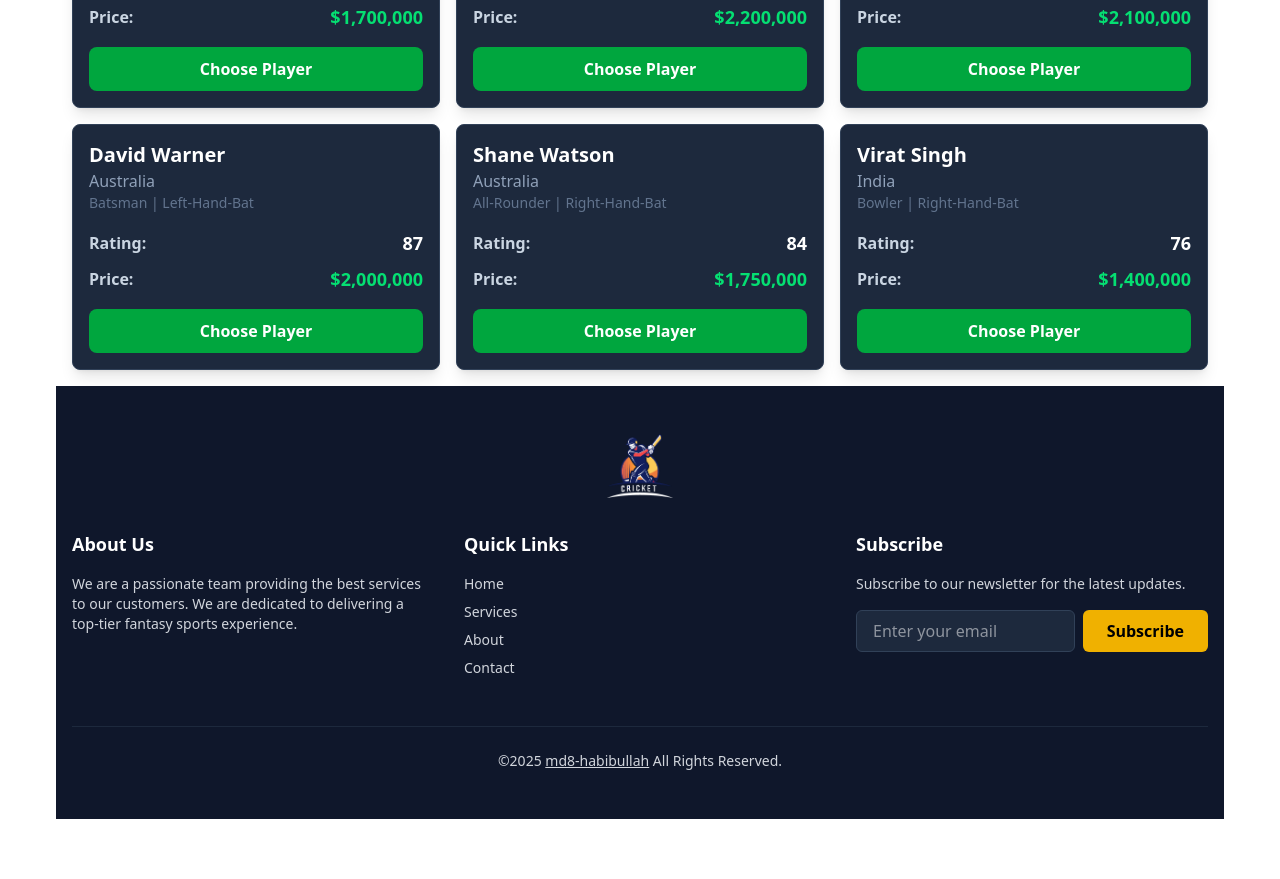
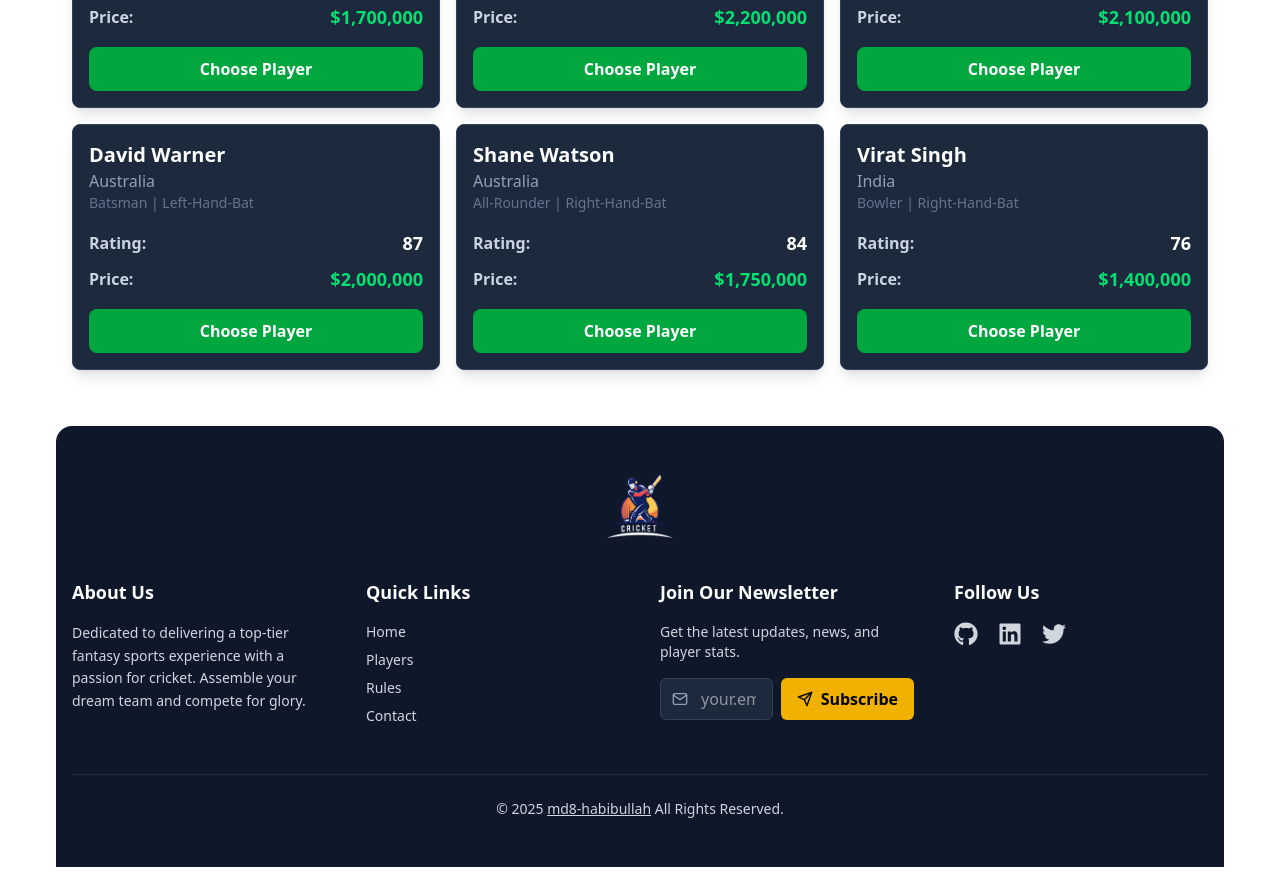
Before and after one commit to kokey1234/Fantasy-Cricket-Team-Builder, a React (Vite) app: page / in a window 1280 px wide. Shown: the part 1480-2359 px from the top of the page. Before the commit the page ends 2311 px from the top, so only its background shows below. Built offline with nearby package versions, Linux system fonts and the light colour scheme.

Commit message:
add animation framer motion

```diff
--- a/src/component/Available.jsx
+++ b/src/component/Available.jsx
@@ -1,58 +1,72 @@
+// src/component/Available.jsx
+
 import React, { useEffect, useState } from "react";
 import Card from "./Card";
+// eslint-disable-next-line no-unused-vars
+import { motion } from "framer-motion"; // 1. Import motion
 
 export const Available = ({ onSelectPlayer, selectedPlayers }) => {
+  // ... (your existing state and fetch logic is perfect) ...
   const [players, setPlayers] = useState([]);
   const [loading, setLoading] = useState(true);
   const [error, setError] = useState(null);
 
   useEffect(() => {
-    let mounted = true;
     fetch("/data.json")
-      .then((res) => {
-        if (!res.ok) throw new Error("Failed to fetch data");
-        return res.json();
-      })
-      .then((data) => {
-        if (!mounted) return;
-        setPlayers(data);
-      })
-      .catch((err) => {
-        if (!mounted) return;
-        setError(err.message || "Unknown error");
-      })
-      .finally(() => mounted && setLoading(false));
-
-    return () => {
-      mounted = false;
-    };
+      .then((res) => res.json())
+      .then((data) => setPlayers(data))
+      .catch((err) => setError(err.message))
+      .finally(() => setLoading(false));
   }, []);
 
+  // 2. Define animation variants
+  const containerVariants = {
+    hidden: { opacity: 0 },
+    visible: {
+      opacity: 1,
+      transition: {
+        staggerChildren: 0.1, // This creates the cool stagger effect
+      },
+    },
+  };
+
+  const cardVariants = {
+    hidden: { opacity: 0, y: 50 },
+    visible: { opacity: 1, y: 0 },
+  };
+
   if (loading) {
-    return <div className="py-6 text-center text-gray-600">Loading players…</div>;
+    /* ... no changes ... */
   }
   if (error) {
-    return <div className="py-6 text-center text-red-500">Error: {error}</div>;
+    /* ... no changes ... */
   }
   if (!players.length) {
-    return <div className="py-6 text-center text-gray-500">No players found.</div>;
+    /* ... no changes ... */
   }
 
   const isPlayerSelected = (player) => {
-    return selectedPlayers.some(p => p.name === player.name);
-  }
+    return selectedPlayers.some((p) => p.name === player.name);
+  };
 
   return (
-    <div className="grid grid-cols-1 sm:grid-cols-2 lg:grid-cols-3 gap-4">
+    // 3. Apply the animation variants to motion components
+    <motion.div
+      className="grid grid-cols-1 sm:grid-cols-2 lg:grid-cols-3 gap-4"
+      variants={containerVariants}
+      initial="hidden"
+      animate="visible"
+    >
       {players.map((p) => (
-        <Card
-          key={p.name} // Use a unique identifier from your data
-          player={p}
-          onSelectPlayer={onSelectPlayer}
-          isSelected={isPlayerSelected(p)}
-        />
+        <motion.div key={p.id || p.name} variants={cardVariants}>
+          <Card
+            player={p}
+            onSelectPlayer={onSelectPlayer}
+            isSelected={isPlayerSelected(p)}
+          />
+        </motion.div>
       ))}
-    </div>
+    </motion.div>
   );
 };
 
--- a/src/component/Card.jsx
+++ b/src/component/Card.jsx
@@ -1,47 +1,57 @@
+// src/component/Card.jsx
+
 import React from 'react';
+// 1. Import motion for hover animations
+// eslint-disable-next-line no-unused-vars
+import { motion } from 'framer-motion';
+// 2. Import toast for notifications
+import { toast } from 'react-toastify';
 
 const Card = ({ player, onSelectPlayer, isSelected }) => {
   const { name, country, role, rating, batting_style, price } = player;
-
   const formattedPrice = new Intl.NumberFormat().format(price);
 
+  // 3. Create a handler to show toast before selecting
+  const handleSelect = () => {
+    if (!isSelected) {
+      toast.success(`${name} selected!`);
+    }
+    onSelectPlayer(player);
+  };
+
   return (
-    // Main container with a dark background and subtle border
-    <div className="border border-slate-700 rounded-lg p-4 shadow-lg bg-slate-800 flex flex-col justify-between text-slate-300">
+    // 4. Add a hover animation to the entire card
+    <motion.div
+      className="border border-slate-700 rounded-lg p-4 shadow-lg bg-slate-800 flex flex-col justify-between text-slate-300 h-full"
+      whileHover={{ scale: 1.03, y: -5 }} // Card lifts up and grows slightly on hover
+      transition={{ type: 'spring', stiffness: 300 }}
+    >
       <div>
-        {/* Player Name: Bright white for prominence */}
         <h3 className="text-xl font-bold text-white">{name}</h3>
-
-        {/* Country & Role: Lighter gray for secondary details */}
         <p className="text-slate-400">{country}</p>
         <p className="text-sm text-slate-500 mb-4">{role} | {batting_style}</p>
-
-        {/* Rating: Clear label with a distinct, bold value */}
         <div className="my-2 flex justify-between items-center">
           <span className="font-semibold text-slate-300">Rating:</span>
           <span className="font-bold text-white text-lg">{rating}</span>
         </div>
-
-        {/* Price: Clear label with a highlighted, colored value to draw attention */}
         <div className="mb-4 flex justify-between items-center">
           <span className="font-semibold text-slate-300">Price:</span>
           <span className="font-bold text-green-400 text-lg">${formattedPrice}</span>
         </div>
       </div>
 
-      {/* Button: Updated green for better visibility on the dark card */}
       <button
-        onClick={() => onSelectPlayer(player)}
+        onClick={handleSelect} // Use the new handler
         disabled={isSelected}
-        className={`w-full py-2.5 px-4 rounded-lg text-white font-semibold transition-colors duration-200 ${
+        className={`w-full py-2.5 px-4 rounded-lg text-white font-semibold transition-transform duration-200 ${
           isSelected
             ? 'bg-slate-600 cursor-not-allowed'
-            : 'bg-green-600 hover:bg-green-700'
+            : 'bg-green-600 hover:bg-green-700 active:scale-95'
         }`}
       >
         {isSelected ? 'Selected' : 'Choose Player'}
       </button>
-    </div>
+    </motion.div>
   );
 };
 
--- a/src/component/Footer.jsx
+++ b/src/component/Footer.jsx
@@ -1,90 +1,194 @@
+// src/component/Footer.jsx
+
 import React from "react";
-// Make sure the path to your logo is correct
+// eslint-disable-next-line no-unused-vars
+import { motion } from "framer-motion";
+// 1. Import the icons you want to use
+import { FaGithub, FaLinkedin, FaTwitter } from "react-icons/fa";
+import { FiMail, FiSend } from "react-icons/fi";
 import footerLogo from "../assets/logo-footer.png";
 
 const Footer = () => {
+  // Animation variants for the container to orchestrate animations
+  const footerVariants = {
+    hidden: { opacity: 0 },
+    visible: {
+      opacity: 1,
+      transition: {
+        staggerChildren: 0.2, // Stagger the animation of children
+      },
+    },
+  };
+
+  // Animation variants for each column
+  const columnVariants = {
+    hidden: { opacity: 0, y: 30 },
+    visible: { opacity: 1, y: 0, transition: { duration: 0.5 } },
+  };
+
+  // Hover effect for interactive elements
+  const iconHover = {
+    scale: 1.2,
+    transition: { type: "spring", stiffness: 300 },
+  };
+
   return (
-    <footer className="bg-slate-900 text-gray-300 py-12">
+    <motion.footer
+      className="bg-slate-900 text-gray-300 py-12 rounded-t-2xl mt-10"
+      variants={footerVariants}
+      initial="hidden"
+      whileInView="visible" // Animate when the footer comes into view
+      viewport={{ once: true, amount: 0.2 }} // Animate once
+    >
       <div className="container mx-auto px-4">
-        {/* Top section with logo */}
-        <div className="flex justify-center mb-8">
-          <img src={footerLogo} alt="Cricket Logo" className="h-16" />
-        </div>
+        <motion.div
+          variants={columnVariants}
+          className="flex justify-center mb-10"
+        >
+          <img src={footerLogo} alt="Select Your XI Logo" className="h-16" />
+        </motion.div>
 
-        {/* Main content grid for the three columns */}
-        <div className="grid grid-cols-1 md:grid-cols-3 gap-10 text-center md:text-left">
+        {/* Updated to a 4-column grid to include social links */}
+        <div className="grid grid-cols-1 md:grid-cols-2 lg:grid-cols-4 gap-10 text-center md:text-left">
           {/* Column 1: About Us */}
-          <div>
+          <motion.div variants={columnVariants}>
             <h3 className="text-lg font-semibold text-white mb-4">About Us</h3>
-            <p className="text-sm">
-              We are a passionate team providing the best services to our
-              customers. We are dedicated to delivering a top-tier fantasy
-              sports experience.
+            <p className="text-sm leading-relaxed">
+              Dedicated to delivering a top-tier fantasy sports experience with
+              a passion for cricket. Assemble your dream team and compete for
+              glory.
             </p>
-          </div>
+          </motion.div>
 
           {/* Column 2: Quick Links */}
-          <div>
+          <motion.div variants={columnVariants}>
             <h3 className="text-lg font-semibold text-white mb-4">
               Quick Links
             </h3>
             <ul className="space-y-2 text-sm">
               <li>
-                <a href="#" className="hover:text-yellow-400 transition-colors">
+                <motion.a
+                  href="#"
+                  className="hover:text-yellow-400 transition-colors"
+                  whileHover={iconHover}
+                >
                   Home
-                </a>
+                </motion.a>
               </li>
               <li>
-                <a href="#" className="hover:text-yellow-400 transition-colors">
-                  Services
-                </a>
+                <motion.a
+                  href="#"
+                  className="hover:text-yellow-400 transition-colors"
+                  whileHover={iconHover}
+                >
+                  Players
+                </motion.a>
               </li>
               <li>
-                <a href="#" className="hover:text-yellow-400 transition-colors">
-                  About
-                </a>
+                <motion.a
+                  href="#"
+                  className="hover:text-yellow-400 transition-colors"
+                  whileHover={iconHover}
+                >
+                  Rules
+                </motion.a>
               </li>
               <li>
-                <a href="#" className="hover:text-yellow-400 transition-colors">
+                <motion.a
+                  href="#"
+                  className="hover:text-yellow-400 transition-colors"
+                  whileHover={iconHover}
+                >
                   Contact
-                </a>
+                </motion.a>
               </li>
             </ul>
-          </div>
+          </motion.div>
 
           {/* Column 3: Subscribe */}
-          <div>
-            <h3 className="text-lg font-semibold text-white mb-4">Subscribe</h3>
+          <motion.div variants={columnVariants}>
+            <h3 className="text-lg font-semibold text-white mb-4">
+              Join Our Newsletter
+            </h3>
             <p className="text-sm mb-4">
-              Subscribe to our newsletter for the latest updates.
+              Get the latest updates, news, and player stats.
             </p>
             <form className="flex flex-col sm:flex-row gap-2">
-              <input
-                type="email"
-                placeholder="Enter your email"
-                className="w-full px-4 py-2 rounded-md bg-slate-800 border border-slate-700 text-white focus:outline-none focus:ring-2 focus:ring-yellow-500"
-                required
-              />
+              <div className="relative flex-grow">
+                <FiMail className="absolute left-3 top-1/2 -translate-y-1/2 text-slate-400" />
+                <input
+                  type="email"
+                  placeholder="your.email@example.com"
+                  className="w-full pl-10 pr-4 py-2 rounded-md bg-slate-800 border border-slate-700 text-white focus:outline-none focus:ring-2 focus:ring-yellow-500"
+                  required
+                />
+              </div>
               <button
                 type="submit"
-                className="bg-yellow-500 text-black font-bold px-6 py-2 rounded-md hover:bg-yellow-600 transition-colors"
+                className="bg-yellow-500 text-black font-bold px-4 py-2 rounded-md hover:bg-yellow-600 transition-colors flex items-center justify-center gap-2"
               >
-                Subscribe
+                <FiSend />
+                <span>Subscribe</span>
               </button>
             </form>
-          </div>
+          </motion.div>
+
+          {/* Column 4: Follow Us (NEW) */}
+          <motion.div
+            variants={columnVariants}
+            className="text-center md:text-left"
+          >
+            <h3 className="text-lg font-semibold text-white mb-4">Follow Us</h3>
+            <div className="flex justify-center md:justify-start space-x-5 mt-4">
+              <motion.a
+                href="https://github.com/md8-habibullah"
+                target="_blank"
+                rel="noopener noreferrer"
+                whileHover={iconHover}
+                className="text-2xl hover:text-yellow-400 transition-colors"
+              >
+                <FaGithub />
+              </motion.a>
+              <motion.a
+                href="#"
+                whileHover={iconHover}
+                className="text-2xl hover:text-yellow-400 transition-colors"
+              >
+                <FaLinkedin />
+              </motion.a>
+              <motion.a
+                href="#"
+                whileHover={iconHover}
+                className="text-2xl hover:text-yellow-400 transition-colors"
+              >
+                <FaTwitter />
+              </motion.a>
+            </div>
+          </motion.div>
         </div>
 
         {/* Bottom bar with copyright */}
-        <div className="border-t border-slate-800 mt-12 pt-6 text-center text-sm">
+        <motion.div
+          initial={{ opacity: 0 }}
+          animate={{ opacity: 1 }}
+          transition={{ duration: 0.5, delay: 0.8 }} // Fades in after columns
+          className="border-t border-slate-800 mt-12 pt-6 text-center text-sm"
+        >
           <p>
-            &copy;2025{" "}
-            <a href="https://github.com/md8-habibullah" target="_Blank" className="underline">md8-habibullah</a> All
-            Rights Reserved.
+            &copy; {new Date().getFullYear()}{" "}
+            <a
+              href="https://github.com/md8-habibullah"
+              target="_blank"
+              rel="noopener noreferrer"
+              className="underline hover:text-yellow-400 transition-colors"
+            >
+              md8-habibullah
+            </a>{" "}
+            All Rights Reserved.
           </p>
-        </div>
+        </motion.div>
       </div>
-    </footer>
+    </motion.footer>
   );
 };
 
--- a/src/component/Selected.jsx
+++ b/src/component/Selected.jsx
@@ -1,4 +1,9 @@
 import React from 'react';
+// 1. Import motion and AnimatePresence for animations
+// eslint-disable-next-line no-unused-vars
+import { motion, AnimatePresence } from 'framer-motion';
+// 2. Import toast for notifications
+import { toast } from 'react-toastify';
 
 // A small, self-contained SVG for the trash icon
 const TrashIcon = () => (
@@ -7,56 +12,101 @@ const TrashIcon = () => (
   </svg>
 );
 
+// ✨ Awesome new helper function to get initials from a name
+const getInitials = (name) => {
+  if (!name) return '??';
+  const words = name.split(' ');
+  if (words.length > 1) {
+    return words[0].charAt(0) + words[words.length - 1].charAt(0);
+  }
+  return name.substring(0, 2);
+};
+
+
 export const Selected = ({ selectedPlayers, onRemovePlayer, onAddMore }) => {
-  // If no players are selected, show a helpful message and the button
+  // 3. Create a handler to show toast AND call the remove function
+  const handleRemovePlayer = (player) => {
+    toast.error(`${player.name} was removed from your team.`);
+    onRemovePlayer(player);
+  };
+
+  // Animation variants for the list items
+  const itemVariants = {
+    hidden: { opacity: 0, x: -50 },
+    visible: { opacity: 1, x: 0 },
+    exit: { opacity: 0, x: 50, transition: { duration: 0.3 } },
+  };
+
   if (!selectedPlayers || selectedPlayers.length === 0) {
     return (
-      <div className="text-center py-10 bg-gray-100 rounded-lg">
-        <p className="text-gray-500 mb-4">You have not selected any players yet.</p>
-        <button
+      <motion.div
+        initial={{ opacity: 0, scale: 0.9 }}
+        animate={{ opacity: 1, scale: 1 }}
+        className="text-center py-10 bg-gray-100 dark:bg-slate-800 rounded-lg"
+      >
+        <p className="text-gray-500 dark:text-gray-400 mb-4">You have not selected any players yet.</p>
+        <motion.button
           onClick={onAddMore}
-          className="px-6 py-2 bg-yellow-400 text-black font-bold rounded-md hover:bg-yellow-500"
+          className="px-6 py-2 bg-yellow-400 text-black font-bold rounded-md"
+          whileHover={{ scale: 1.05 }}
+          whileTap={{ scale: 0.95 }}
         >
           Add Player
-        </button>
-      </div>
+        </motion.button>
+      </motion.div>
     );
   }
 
   return (
-    // Main container with dark background
     <div className="bg-[#181818] text-white p-6 rounded-lg shadow-xl">
       <h2 className="text-2xl font-bold mb-6">
-        Selected Player ({selectedPlayers.length}/6)
+        Selected Players ({selectedPlayers.length}/6)
       </h2>
 
+      {/* 4. Use AnimatePresence to handle exit animations */}
       <div className="space-y-4 mb-8">
+        <AnimatePresence>
           {selectedPlayers.map((player) => (
-          <div
-            key={player.name}
-            className="flex items-center justify-between bg-[#282828] p-4 rounded-lg"
+            <motion.div
+              key={player.id || player.name} // Use a stable unique key like player.id
+              variants={itemVariants}
+              initial="hidden"
+              animate="visible"
+              exit="exit"
+              layout // This makes the list re-order smoothly!
+              className="flex items-center justify-between bg-[#282828] p-4 rounded-lg hover:bg-[#3a3a3a] transition-colors"
             >
               <div className="flex items-center space-x-4">
-              {/* Image Placeholder */}
-              <div className="w-12 h-12 bg-gray-500 rounded-md flex-shrink-0"></div>
+                {/* ✨ Awesome new initials placeholder */}
+                <div className="w-12 h-12 bg-slate-600 rounded-full flex-shrink-0 flex items-center justify-center font-bold text-yellow-400">
+                  {getInitials(player.name)}
+                </div>
                 <div>
                   <p className="font-semibold text-lg">{player.name}</p>
                   <p className="text-gray-400 text-sm">{player.batting_style}</p>
                 </div>
               </div>
-            <button onClick={() => onRemovePlayer(player)} className="focus:outline-none">
+              <motion.button
+                onClick={() => handleRemovePlayer(player)}
+                className="focus:outline-none p-2 rounded-full"
+                whileHover={{ scale: 1.2, backgroundColor: 'rgba(239, 68, 68, 0.1)' }} // Red glow
+                whileTap={{ scale: 0.9 }}
+              >
                 <TrashIcon />
-            </button>
-          </div>
+              </motion.button>
+            </motion.div>
           ))}
+        </AnimatePresence>
       </div>
 
-      <button
+      <motion.button
         onClick={onAddMore}
-        className="w-full sm:w-auto px-8 py-3 bg-yellow-400 text-black font-bold rounded-md hover:bg-yellow-500 transition-colors"
+        className="w-full sm:w-auto px-8 py-3 bg-yellow-400 text-black font-bold rounded-md transition-colors"
+        whileHover={{ scale: 1.05 }}
+        whileTap={{ scale: 0.95 }}
       >
-        Add More Player
-      </button>
+        Add More Players
+      </motion.button>
     </div>
   );
 };
```
Also changed, not shown: src/component/Hero.jsx (+44 -9 lines), src/component/Players.jsx (+10 -10 lines), src/pages/Landing.jsx (+15 -0 lines). Lines whose indentation alone changed are shown as unchanged.
